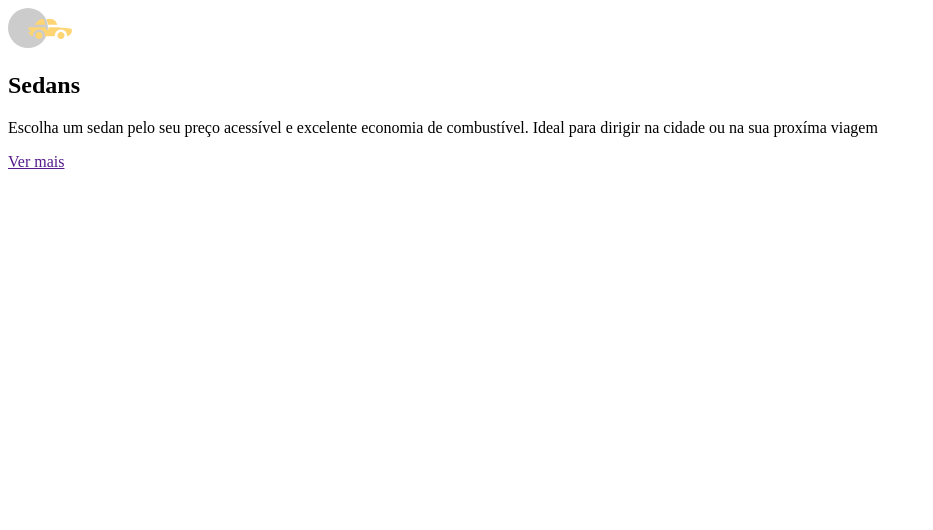
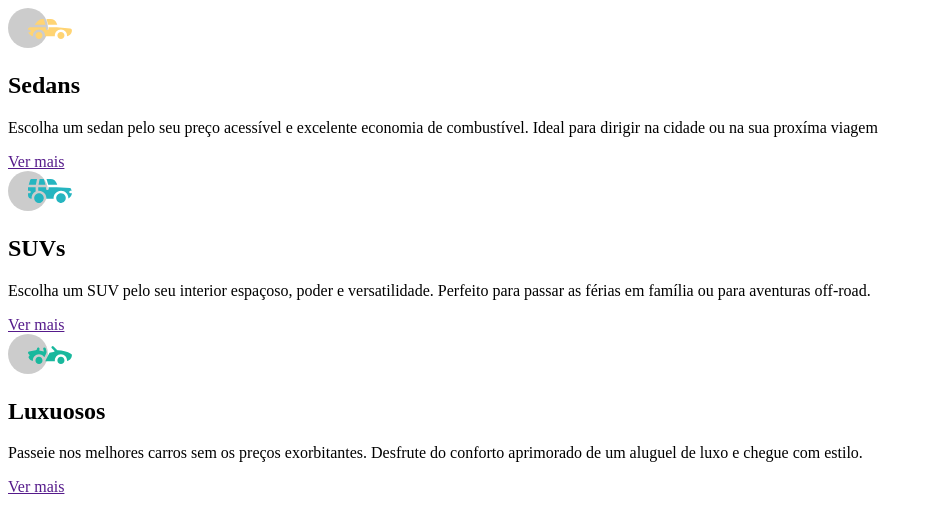
Before and after one commit to Gabrielly015/carros, a plain HTML site: page index.html in a window 1280 px wide. Shown: the whole page, without its empty margins (0-933 px from the left). Drawn offline with Linux system fonts and the light colour scheme.

Commit message:
HTML finalizado

```diff
--- a/index.html
+++ b/index.html
@@ -16,17 +16,17 @@
         </section>
 
         <section class="suvs">
-            <img src="" alt="">
-            <h2></h2>
-            <p></p>
-            <a href=""></a>
+            <img src="./imagens/icon-suvs.svg" alt="carro suv">
+            <h2>SUVs</h2>
+            <p>Escolha um SUV pelo seu interior espaçoso, poder e versatilidade. Perfeito para passar as férias em família ou para aventuras off-road.</p>
+            <a href="">Ver mais</a>
         </section>
 
         <section class="luxuosos">
-            <img src="" alt="">
-            <h2></h2>
-            <p></p>
-            <a href=""></a>
+            <img src="./imagens/icon-luxury.svg" alt="carro de luxo">
+            <h2>Luxuosos</h2>
+            <p>Passeie nos melhores carros sem os preços exorbitantes. Desfrute do conforto aprimorado de um aluguel de luxo e chegue com estilo.</p>
+            <a href="">Ver mais</a>
         </section>
     </main>
 </body>
```
